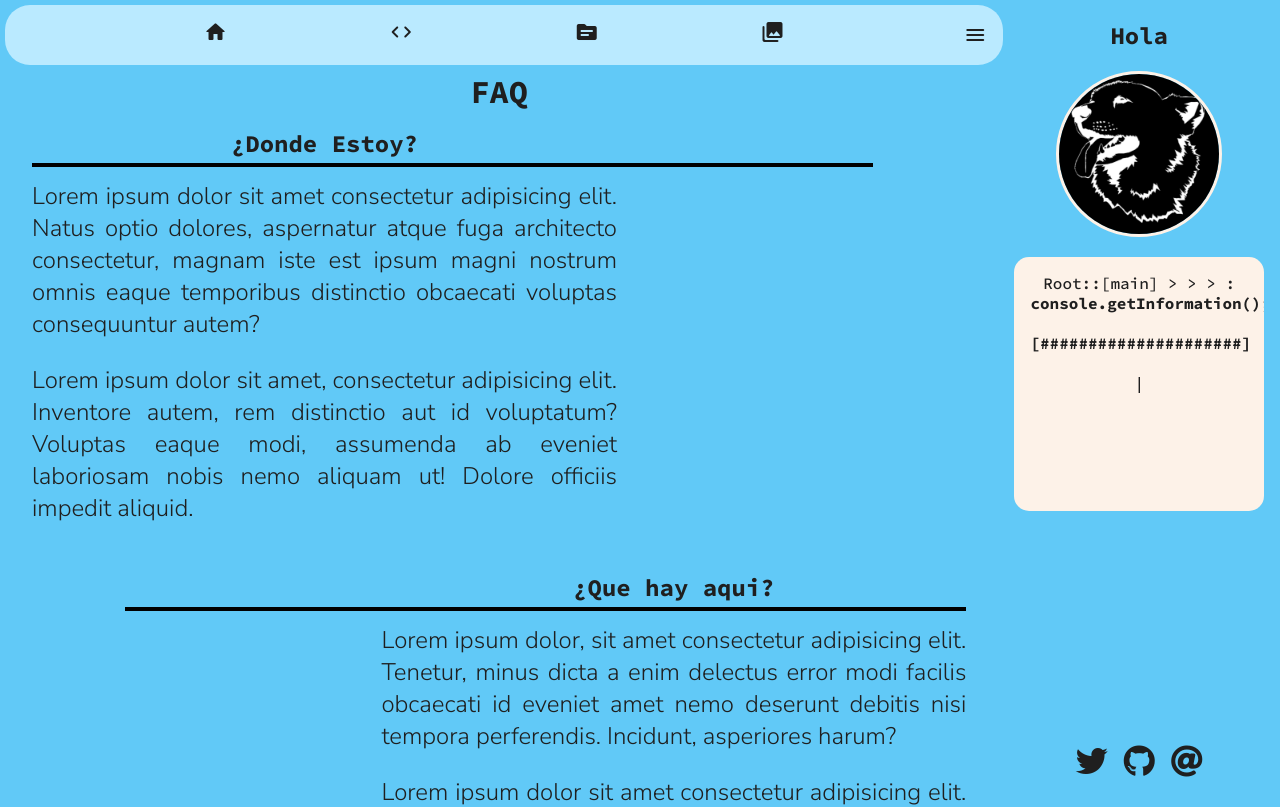
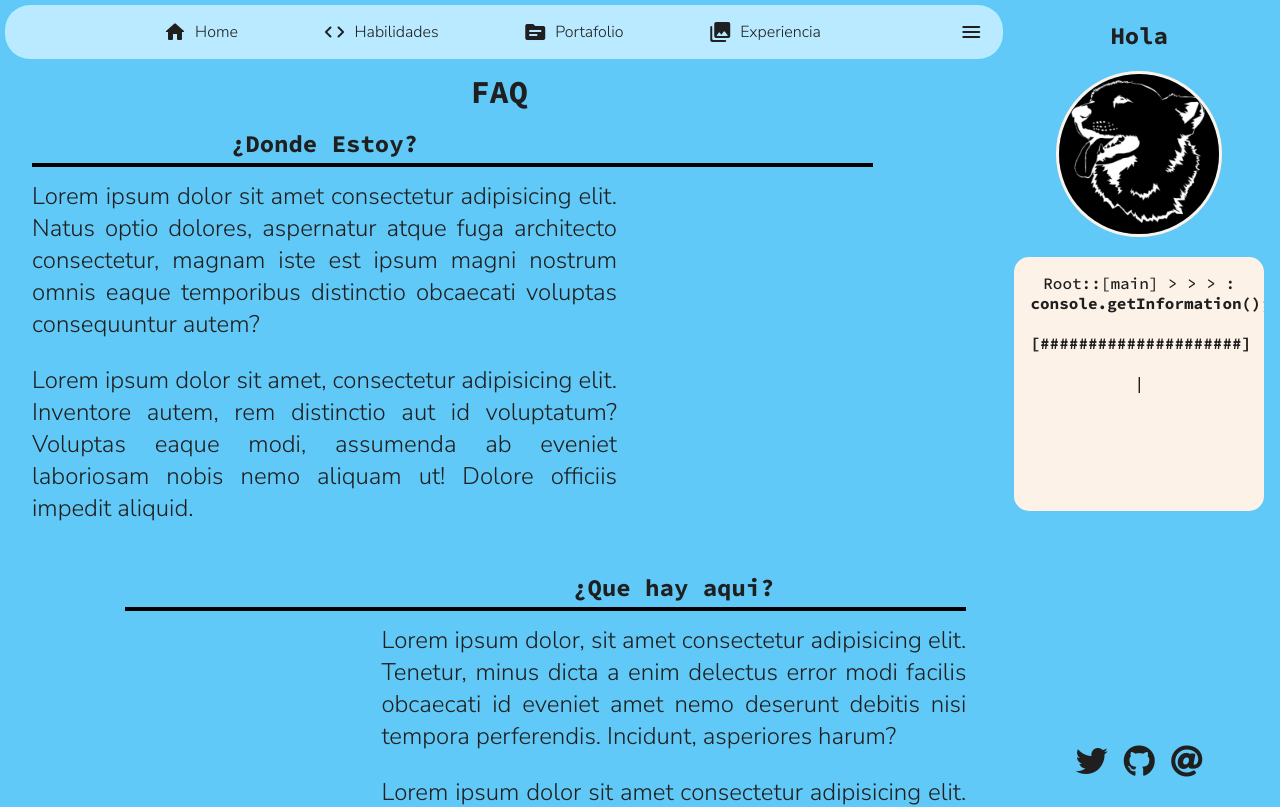
Before and after one commit to MaoParadise/briefcase, a React (Create React App) app: page / in a window 1280 px wide. Shown: the top 807 px of the page. Built offline with nearby package versions, Linux system fonts and the light colour scheme.

Commit message:
part of the briefcase

```diff
--- a/src/App/App.js
+++ b/src/App/App.js
@@ -7,6 +7,7 @@ import '../styles/App.css';
 import MainFaq from '../pages/main-faq/Main-Faq';
 import MainSkills from '../pages/main-skills/Main-Skills';
 import NotFound from '../pages/not-found/Not-Found';
+import Briefcase from '../pages/briefcase/briefcase';
 
 function App() {
 
@@ -22,6 +23,7 @@ function App() {
             <Switch>
               <Route exact path="/" component={MainFaq} />
               <Route exact path="/skills" component={MainSkills} />
+              <Route exact path="/briefcase" component={Briefcase} />
               <Route exact path='*' component={NotFound} />
             </Switch>
           </Main>
--- a/src/components/header/Header.css
+++ b/src/components/header/Header.css
@@ -31,10 +31,6 @@
 
 .navbar ul li{
     margin-right: 20px;
-}
-
-.navbar ul li span
-{
     cursor: pointer;
 }
 
@@ -43,7 +39,20 @@
 .toggle-menu{
     color: var(--color-quinary);
     text-decoration: none;
+    margin-right: 4px;
+}
 
+.navbar ul li a{
+    display: flex;
+    flex-direction: row;
+    align-items: center;
+    justify-content: space-between;
+    gap: 8px;
+}
+
+.navbar ul li p{
+    margin: 0;
+    padding: 0;
 }
 
 .navbar ul li a:hover,
@@ -79,4 +88,8 @@
     .navbar ul li{
         margin-right: 2.3rem;
     }
+
+    .navbar ul li a{
+        flex-direction: column;
+    }
 }
--- a/src/components/header/Header.jsx
+++ b/src/components/header/Header.jsx
@@ -11,21 +11,32 @@ const Header = () => {
     return (
         <nav className={`navbar ${toggleMenu ? 'nav-menu-open' : 'nav-menu-close'}`}>
             <ul>
-                <li><span className="material-icons-round" alt='Home'>
-                    <Link to='/'> home </Link>
-                </span></li>
+                <li>
+                    <Link to='/' alt='Home'>
+                        <p className="material-icons-round" > home </p>
+                        Home
+                    </Link>
+                </li>
 
-                <li><span className="material-icons-round">
-                    <Link to='/skills'> code </Link>
-                </span></li>
-                <li><span className="material-icons-round">
-                    source
-                </span>
+                <li>
+                    <Link to='/skills' alt='skills'>
+                        <p className="material-icons-round" > code </p>
+                        Habilidades
+                    </Link>
                 </li>
-                <li><span className="material-icons-round">
-                    collections
-                </span></li>
-                <span onClick={() => handleToggleMenu() } className="toggle-menu material-icons-round menu-toggle">
+                <li>
+                    <Link to='/briefcase' alt='portafolio'>
+                        <p className="material-icons-round" > source </p>
+                        Portafolio
+                    </Link>
+                </li>
+                <li>
+                    <Link to='/' alt='Home'>
+                        <p className="material-icons-round" > collections </p>
+                        Experiencia
+                    </Link>
+                </li>
+                <span onClick={() => handleToggleMenu()} className="toggle-menu material-icons-round menu-toggle">
                     menu
                 </span>
             </ul>
--- a/src/components/side-right-menu/side-right-menu.css
+++ b/src/components/side-right-menu/side-right-menu.css
@@ -77,7 +77,7 @@ h1{
 
     .side-right-menu{
         position: absolute;
-        top: 60px;
+        top: 89px;
         width: 90%;
         height: 110vh;
         z-index: 1;
--- /dev/null
+++ b/src/pages/briefcase/briefcase.css
@@ -0,0 +1,19 @@
+.briefcase{
+    display: flex;
+    flex-direction: row;
+    flex-wrap: wrap;
+    gap: 2rem;
+    align-items: center;
+    justify-content: center;
+    width: 100%;
+    height: 100%;
+}
+
+
+.briefcase .project-card{
+    width: 240px;
+    border: 2px solid #000;
+    border-radius: 32px;
+    height: 350px;
+    padding: 8px;
+}
--- /dev/null
+++ b/src/pages/briefcase/briefcase.jsx
@@ -0,0 +1,75 @@
+import React from 'react';
+import './briefcase.css';
+
+const Briefcase = () => {
+    return (
+        <div className='briefcase'>
+            <div className='project-card'>
+                <div className="project-image">
+
+                </div>
+                <div className='project-information'>
+                    <h1> Project title </h1>
+                    <p> Lorem ipsum dolor sit amet consectetur adipisicing elit. Omnis pariatur consequatur, commodi culpa illum iusto recusandae! Modi, aspernatur omnis minima numquam aperiam fugiat
+                    </p>
+                </div>
+                <div className='project-buttons'>
+
+                </div>
+            </div>
+            <div className='project-card'>
+                <div className="project-image">
+
+                </div>
+                <div className='project-information'>
+                    <h1> Project title </h1>
+                    <p> Lorem ipsum dolor sit amet consectetur adipisicing elit. Omnis pariatur consequatur, commodi culpa illum iusto recusandae! Modi, aspernatur omnis minima numquam aperiam fugiat
+                    </p>
+                </div>
+                <div className='project-buttons'>
+
+                </div>
+            </div>
+            <div className='project-card'>
+                <div className="project-image">
+
+                </div>
+                <div className='project-information'>
+                    <h1> Project title </h1>
+                    <p> Lorem ipsum dolor sit amet consectetur adipisicing elit. Omnis pariatur consequatur, commodi culpa illum iusto recusandae! Modi, aspernatur omnis minima numquam aperiam fugiat
+                    </p>
+                </div>
+                <div className='project-buttons'>
+
+                </div>
+            </div>
+            <div className='project-card'>
+                <div className="project-image">
+
+                </div>
+                <div className='project-information'>
+                    <h1> Project title </h1>
+                    <p> Lorem ipsum dolor sit amet consectetur adipisicing elit. Omnis pariatur consequatur, commodi culpa illum iusto recusandae! Modi, aspernatur omnis minima numquam aperiam fugiat
+                    </p>
+                </div>
+                <div className='project-buttons'>
+
+                </div>
+            </div><div className='project-card'>
+                <div className="project-image">
+
+                </div>
+                <div className='project-information'>
+                    <h1> Project title </h1>
+                    <p> Lorem ipsum dolor sit amet consectetur adipisicing elit. Omnis pariatur consequatur, commodi culpa illum iusto recusandae! Modi, aspernatur omnis minima numquam aperiam fugiat
+                    </p>
+                </div>
+                <div className='project-buttons'>
+
+                </div>
+            </div>
+        </div>
+    );
+}
+
+export default Briefcase;
```
